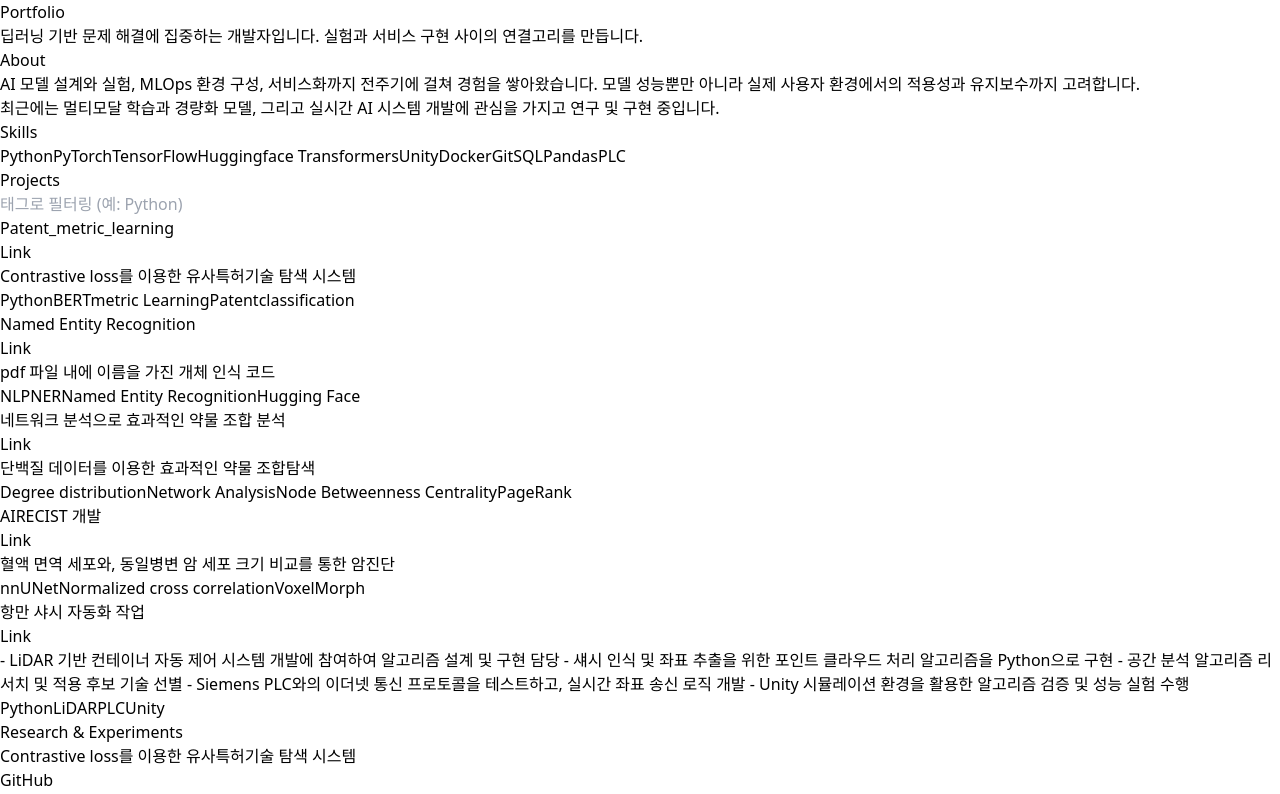
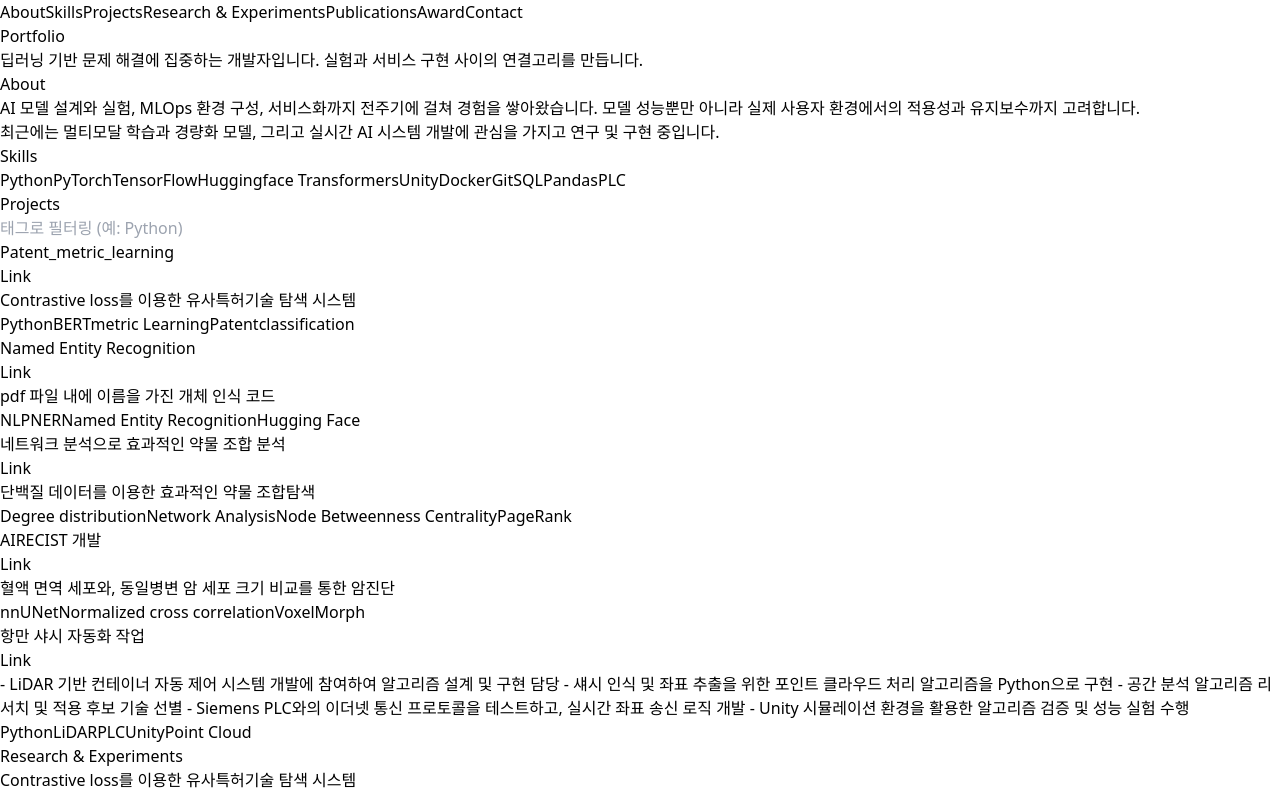
Before and after one commit to joesiheon496/ai-portfolio, a React (Vite) app: page / in a window 1280 px wide. Shown: the top 794 px of the page. Built offline with nearby package versions, Linux system fonts and the light colour scheme.

Commit message:
site fixed

```diff
--- a/src/Portfolio.jsx
+++ b/src/Portfolio.jsx
@@ -29,12 +29,12 @@
   },
   {
     title: "항만 샤시 자동화 작업",
-    description: `- LiDAR 기반 컨테이너 자동 제어 시스템 개발에 참여하여 알고리즘 설계 및 구현 담당
-- 섀시 인식 및 좌표 추출을 위한 포인트 클라우드 처리 알고리즘을 Python으로 구현
-- 공간 분석 알고리즘 리서치 및 적용 후보 기술 선별
-- Siemens PLC와의 이더넷 통신 프로토콜을 테스트하고, 실시간 좌표 송신 로직 개발
+    description: `- LiDAR 기반 컨테이너 자동 제어 시스템 개발에 참여하여 알고리즘 설계 및 구현 담당\n
+- 섀시 인식 및 좌표 추출을 위한 포인트 클라우드 처리 알고리즘을 Python으로 구현\n
+- 공간 분석 알고리즘 리서치 및 적용 후보 기술 선별\n
+- Siemens PLC와의 이더넷 통신 프로토콜을 테스트하고, 실시간 좌표 송신 로직 개발\n
 - Unity 시뮬레이션 환경을 활용한 알고리즘 검증 및 성능 실험 수행`,
-    tags: ["Python", "LiDAR", "PLC", "Unity"],
+    tags: ["Python", "LiDAR", "PLC", "Unity","Point Cloud"],
     link:"https://github.com/joesiheon496/Organize_information/blob/master/%EB%B3%B4%EA%B3%A0%EC%84%9C.pdf"
   }
 ];
@@ -102,16 +102,32 @@
       )
     : projects;
 
+
     return (
-    <div className="max-w-4xl mx-auto p-6 space-y-10">
-      <header className="space-y-2">
+      <div className="flex">
+        {/* 좌측 사이드바 */}
+        <aside className="w-64 p-4 border-r">
+          <nav className="flex flex-col space-y-3">
+            <button onClick={() => scrollToSection("about")} className="text-left">About</button>
+            <button onClick={() => scrollToSection("skills")} className="text-left">Skills</button>
+            <button onClick={() => scrollToSection("projects")} className="text-left">Projects</button>
+            <button onClick={() => scrollToSection("research")} className="text-left">Research & Experiments</button>
+            <button onClick={() => scrollToSection("publications")} className="text-left">Publications</button>
+            <button onClick={() => scrollToSection("award")} className="text-left">Award</button>
+            <button onClick={() => scrollToSection("contact")} className="text-left">Contact</button>
+          </nav>
+        </aside>
+
+        {/* 메인 컨텐츠 영역 */}
+        <main className="flex-1 p-6 space-y-10">
+          <header id="about" className="space-y-2">
             <h1 className="text-3xl font-bold">Portfolio</h1>
             <p className="text-muted-foreground">
               딥러닝 기반 문제 해결에 집중하는 개발자입니다. 실험과 서비스 구현 사이의 연결고리를 만듭니다.
             </p>
           </header>
 
-      <section className="space-y-2">
+          <section id="about" className="space-y-2">
             <h2 className="text-xl font-semibold">About</h2>
             <p className="text-sm text-gray-700">
               AI 모델 설계와 실험, MLOps 환경 구성, 서비스화까지 전주기에 걸쳐 경험을 쌓아왔습니다.
@@ -122,7 +138,7 @@
             </p>
           </section>
 
-      <section className="space-y-2">
+          <section id="skills" className="space-y-2">
             <h2 className="text-xl font-semibold">Skills</h2>
             <div className="flex flex-wrap gap-2">
               {skills.map((skill, idx) => (
@@ -133,8 +149,7 @@
             </div>
           </section>
 
-      {/* 태그 필터 입력창 추가 */}
-      <section className="space-y-4">
+          <section id="projects" className="space-y-4">
             <h2 className="text-xl font-semibold">Projects</h2>
             <div className="mb-4">
               <input
@@ -167,7 +182,7 @@
             ))}
           </section>
 
-      <section className="space-y-4">
+          <section id="research" className="space-y-4">
             <h2 className="text-xl font-semibold">Research & Experiments</h2>
             {research.map((item, idx) => (
               <Card key={idx} className="border border-gray-200">
@@ -184,7 +199,7 @@
             ))}
           </section>
 
-      <section className="space-y-4">
+          <section id="publications" className="space-y-4">
             <h2 className="text-xl font-semibold">Publications</h2>
             {Publications.map((pub, idx) => (
               <Card key={idx} className="border border-gray-200">
@@ -209,7 +224,7 @@
             ))}
           </section>
 
-      <section className="space-y-4">
+          <section id="award" className="space-y-4">
             <h2 className="text-xl font-semibold">Award</h2>
             {Award.map((award, idx) => (
               <Card key={idx} className="border border-gray-200">
@@ -226,9 +241,10 @@
             ))}
           </section>
 
-      <footer className="pt-6 border-t text-sm text-center text-gray-400">
+          <footer id="contact" className="pt-6 border-t text-sm text-center text-gray-400">
             Contact: josehan1234@gmail.com · GitHub: @joesiheon496
           </footer>
+        </main>
       </div>
     );
   }
```
Also changed, not shown: 5 other files (tests, documents, lock files or other folders). Lines whose indentation alone changed are shown as unchanged.
